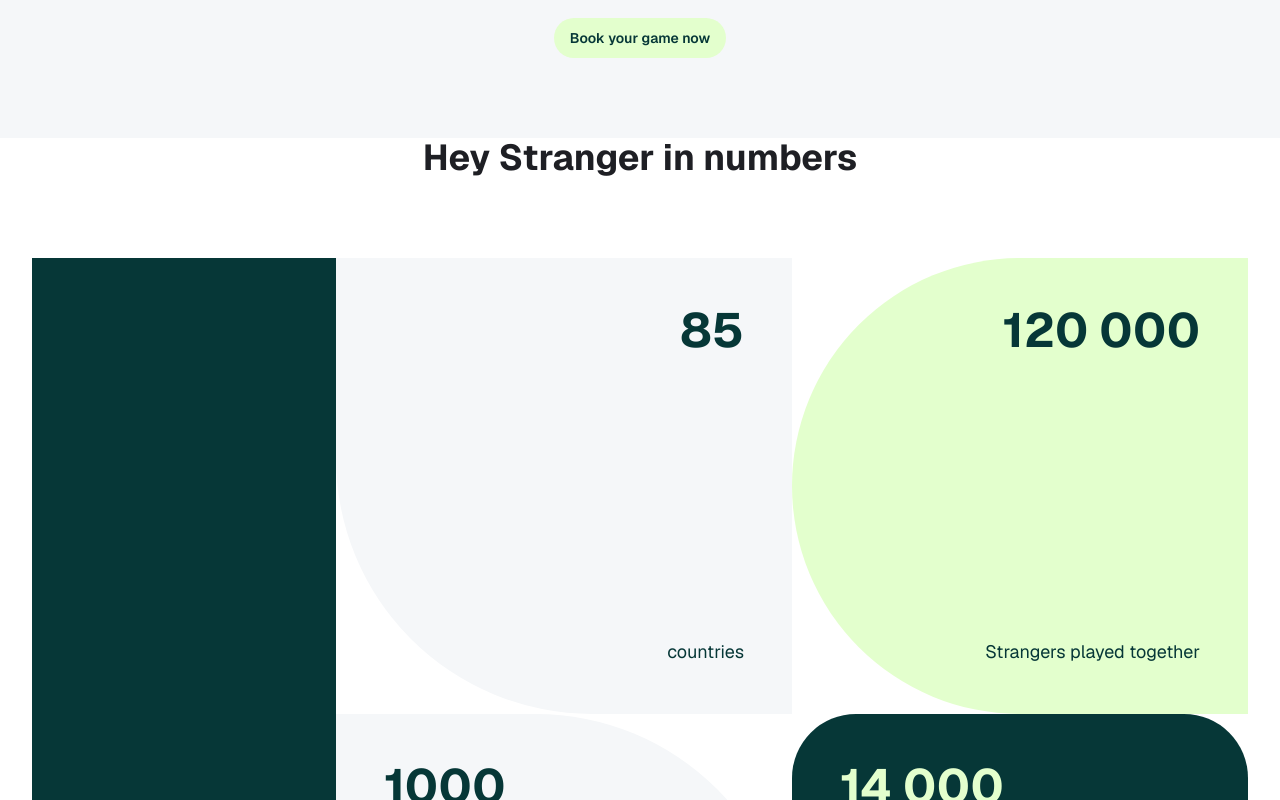
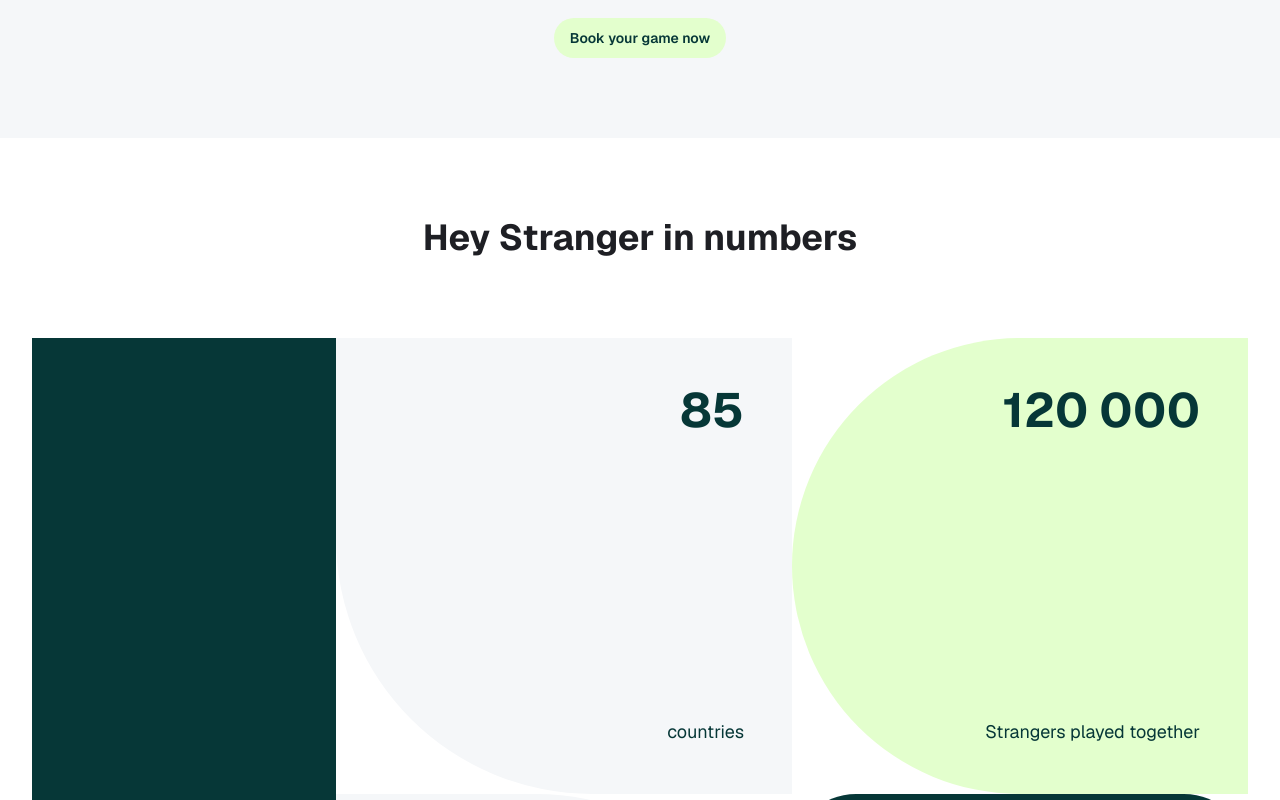
Before and after one commit to Marantesss/hey-strangers-app, a Next.js app: page / in a window 1280 px wide. Shown: the part 5480-6280 px from the top of the page. Built offline with nearby package versions, Linux system fonts and the light colour scheme.

Commit message:
fix: add missing padding

```diff
--- a/app/page.tsx
+++ b/app/page.tsx
@@ -505,7 +505,7 @@ export default async function Home() {
       </section>
 
       {/* Numbers Section */}
-      <section className="container space-y-20">
+      <section className="container space-y-20 py-20">
         <h2 className="text-4xl font-bold text-center">Hey Stranger in numbers</h2>
 
         <div className="grid grid-cols-2 md:grid-cols-8">
```
